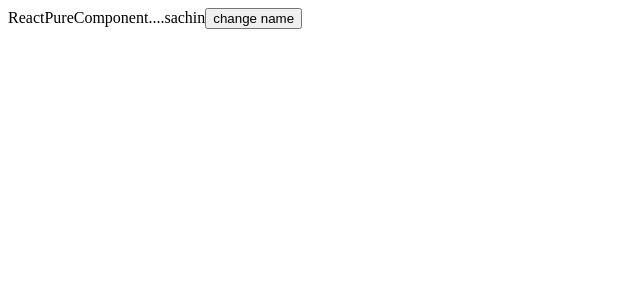
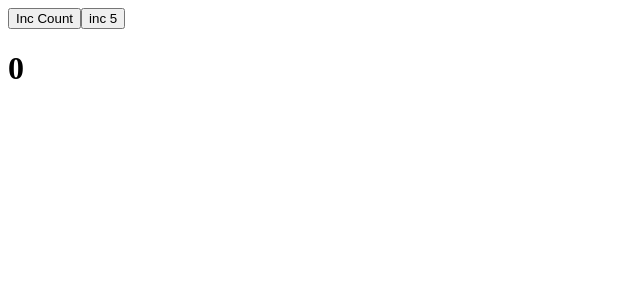
Before and after one commit to ArpithaPuttegowda/myrepo, a React (Create React App) app in the folder stepupreact/: page / in a window 1280 px wide. Shown: the top 300 px of the page, without its empty margins (0-640 px from the left). Built offline with nearby package versions, Linux system fonts and the light colour scheme.

Commit message:
setstate

```diff
--- a/stepupreact/src/App.js
+++ b/stepupreact/src/App.js
@@ -19,6 +19,8 @@ import LifeCycleUnMounting from "./Components/LifeCycleUnMounting";
 import Players1 from "./Components/Players1";
 import ErrorHandling from "./Components/ErrorHandling/ErrorHandling";
 import ReactPureComponent from "./Components/ReactPureComponent";
+import ArgumentsOfSetState from "./Components/ArgumentsOfSetState";
+import ArgumentOfSetStateCB from "./Components/ArgumentOfSetStateCB";
 // import {Parent} from "./Components/ChildToParent";
 // import Parent from "./Components/PtoC";
 
@@ -108,7 +110,9 @@ const App = () => {
       <Players1 /> <Players1 /> */}
       {/* <ErrorHandling /> */}
       {/* <ContextAPIExample /> */}
-      <ReactPureComponent />
+      {/* <ReactPureComponent /> */}
+      {/* <ArgumentsOfSetState /> */}
+      <ArgumentOfSetStateCB />
     </div>
   );
 };
--- /dev/null
+++ b/stepupreact/src/Components/ArgumentOfSetStateCB.js
@@ -0,0 +1,31 @@
+import React, {Component} from "react";
+
+export default class ArgumentsOfSetState extends Component {
+  state = {
+    count: 0
+  };
+  handleIncCount = () => {
+    this.setState((prev) => {
+      return {
+        count: prev.count + 1
+      };
+    });
+  };
+  handle5 = () => {
+    this.handleIncCount();
+    this.handleIncCount();
+    this.handleIncCount();
+    this.handleIncCount();
+    this.handleIncCount();
+  };
+  render() {
+    const {count} = this.state;
+    return (
+      <div>
+        <button onClick={this.handleIncCount}>Inc Count</button>
+        <button onClick={this.handle5}>inc 5</button>
+        <h1>{count}</h1>
+      </div>
+    );
+  }
+}
--- /dev/null
+++ b/stepupreact/src/Components/ArgumentsOfSetState.js
@@ -0,0 +1,32 @@
+import React, {Component} from "react";
+
+export default class ArgumentsOfSetState extends Component {
+  state = {
+    count: 0,
+    name: ""
+  };
+  handleIncCount = () => {
+    this.setState(
+      {
+        count: this.state.count + 1,
+        name: "HYDERABAD"
+      },
+      () => {
+        console.log(this.state.count, "count inside setstate");
+      }
+    );
+
+    console.log(this.state.count, "count outside setstate");
+  };
+  render() {
+    const {count, name} = this.state;
+    return (
+      <div>
+        <button onClick={this.handleIncCount}>Inc Count</button>
+        <h1>
+          {count}...{name}
+        </h1>
+      </div>
+    );
+  }
+}
```
